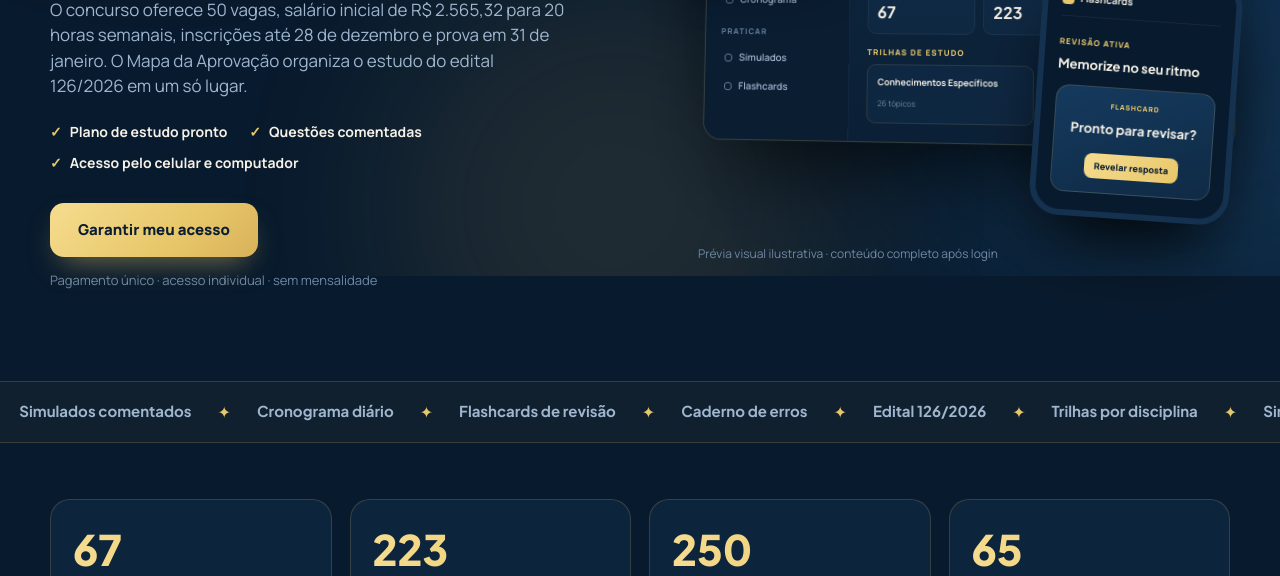
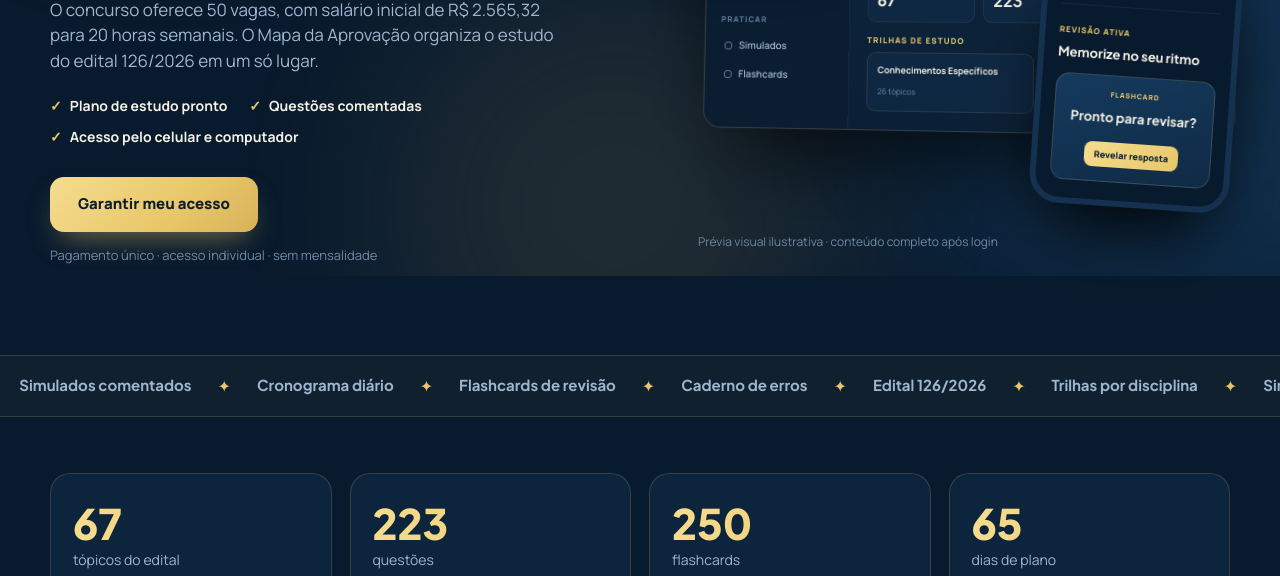
Before and after one commit to pegarsalathales1-hub/mapa-da-aprovacao, a plain HTML site: page lp.html in a window 1280 px wide. Shown: the part 524-1100 px from the top of the page. Drawn offline with Linux system fonts and the light colour scheme.

Commit message:
Add files via upload

```diff
--- a/lp.html
+++ b/lp.html
@@ -54,7 +54,7 @@
 </div>
 
       <h1 class="titulo reveal">Saiu o edital de Piraquara. <em>Você já sabe por onde começar?</em></h1>
-      <p class="lead reveal">O concurso oferece 50 vagas, salário inicial de R$ 2.565,32 para 20 horas semanais, inscrições até 28 de dezembro e prova em 31 de janeiro. O Mapa da Aprovação organiza o estudo do edital 126/2026 em um só lugar.</p>
+<p class="lead reveal">O concurso oferece 50 vagas, com salário inicial de R$ 2.565,32 para 20 horas semanais. O Mapa da Aprovação organiza o estudo do edital 126/2026 em um só lugar.</p>
 
       <ul class="checks reveal">
         <li>Plano de estudo pronto</li>
```
